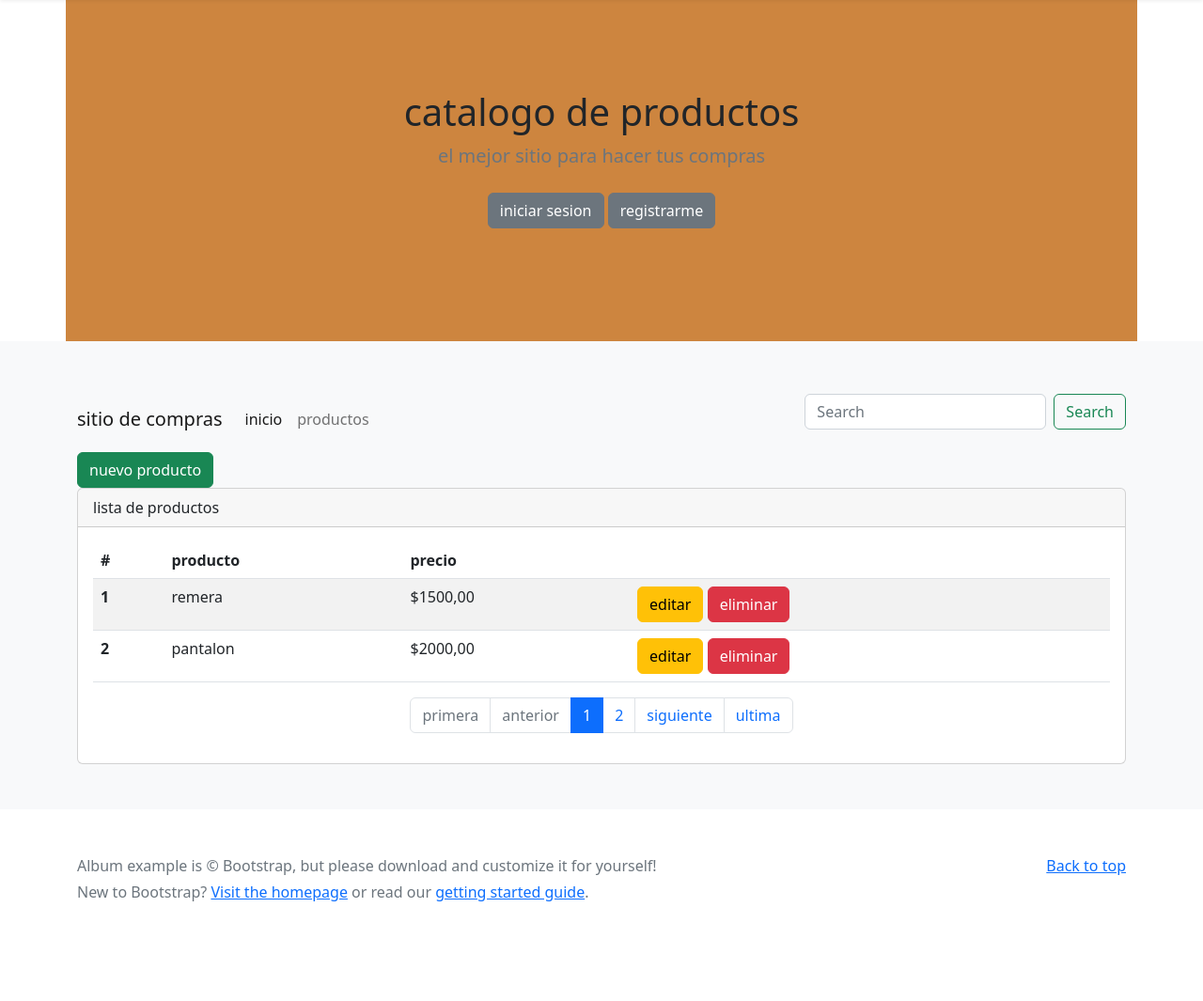
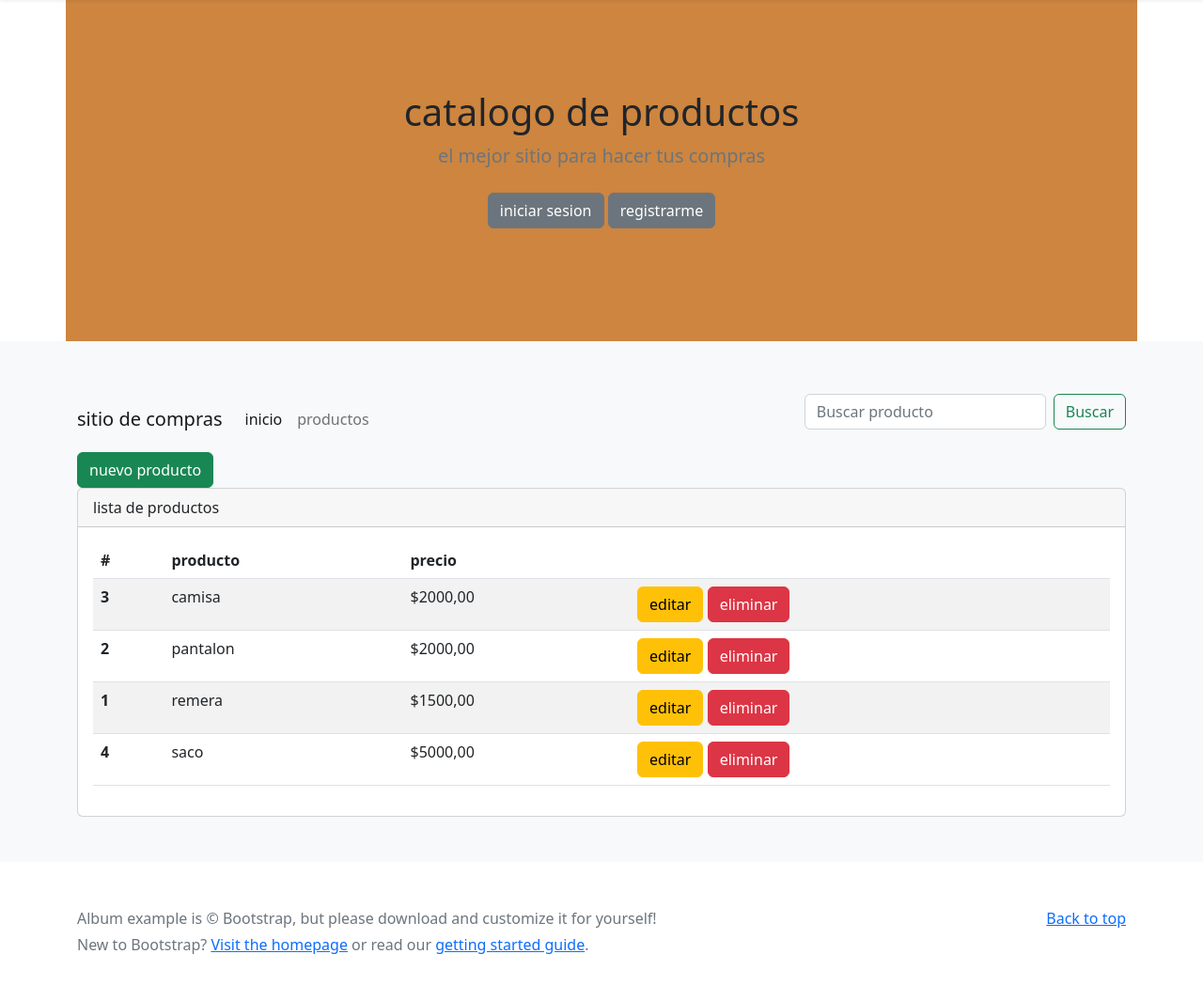
Before and after one commit to marcosg91/catalogo, a Django app: page /productos/admin/listado in a window 1280 px wide. Shown: the part 57-1122 px from the top of the page at 94% size. Before the commit the page ends 1016 px from the top, so only its background shows below. Run offline with Django 4.2, Linux system fonts and the light colour scheme; data comes from the database, SQL or seed files in the repository; parts of the project's set-up code (start-up, migrations or seed data) failed here and were passed over; some libraries are stand-ins or nearby versions.

Commit message:
redefinimos el get_queryset en listado

```diff
--- a/catalogo/products/views.py
+++ b/catalogo/products/views.py
@@ -18,7 +18,15 @@ class AdminListadoProductos (ListView):
     template_name= "productos/listado.html"
     model= Producto
     context_object_name= "productos"
-    paginate_by= 2
+    paginate_by= 10
+
+    def get_queryset(self):
+        productos = Producto.objects.all()
+        nombre_producto=self.request.GET.get("buscador")
+        if nombre_producto:
+            productos=productos.filter(nombre__contains=nombre_producto)
+
+        return productos.order_by("nombre")
 
 class NuevoProducto(CreateView):
     model= Producto
--- a/catalogo/templates/base/base.html
+++ b/catalogo/templates/base/base.html
@@ -116,10 +116,10 @@
                                 </li>
                                 -->
                                     </ul>
-                                    <form class="d-flex" role="search">
-                                        <input class="form-control me-2" type="search" placeholder="Search"
-                                            aria-label="Search">
-                                        <button class="btn btn-outline-success" type="submit">Search</button>
+                                    <form class="d-flex" role="search" method="get">
+                                        <input class="form-control me-2" type="search" placeholder="Buscar producto"
+                                            aria-label="Buscar" name="buscador">
+                                        <button class="btn btn-outline-success" type="submit">Buscar</button>
                                     </form>
                                 </div>
                             </div>
```
